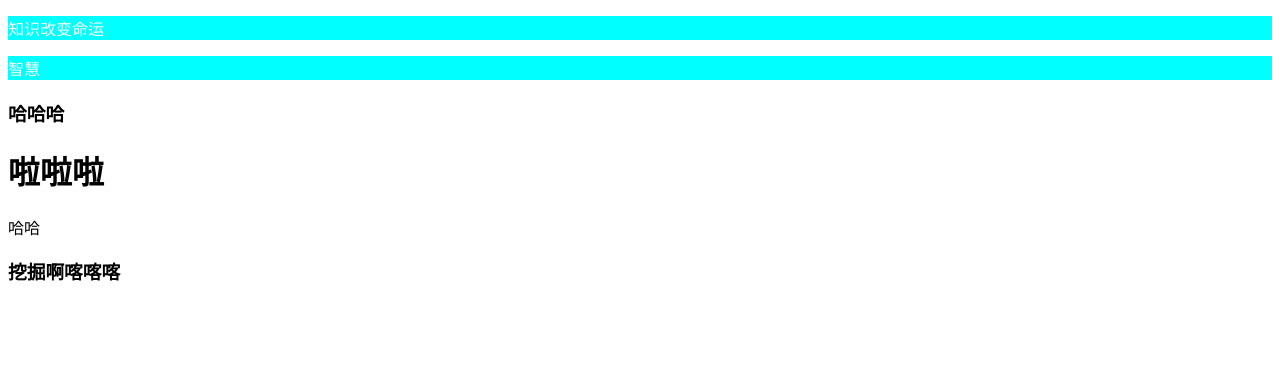
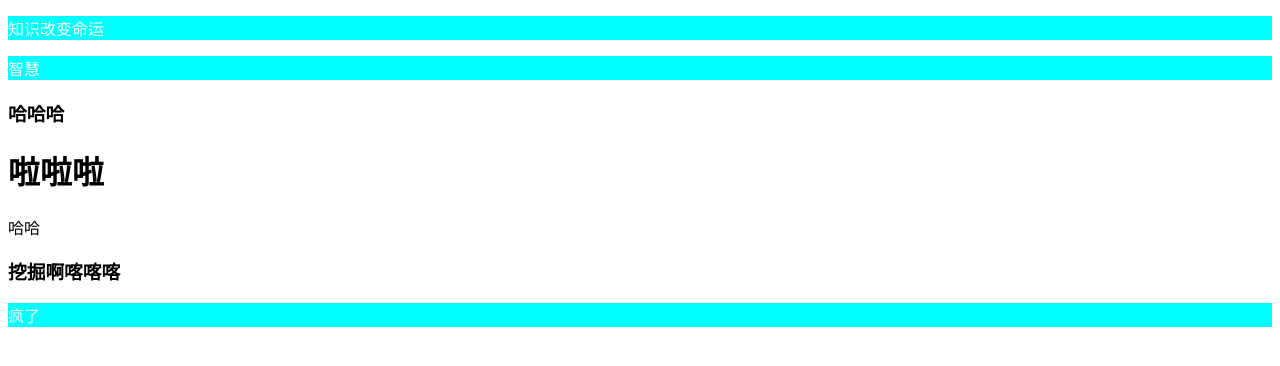
Before and after one commit to long-only/project12, a plain HTML site: page index.html in a window 1280 px wide. Drawn offline with Linux system fonts and the light colour scheme.

Commit message:
upadate index.html p

```diff
--- a/index.html
+++ b/index.html
@@ -16,5 +16,6 @@
     <h1>啦啦啦</h1>
     <div>哈哈</div>
     <h3>挖掘啊喀喀喀</h3>
+    <p>疯了</p>
 </body>
 </html>
```
